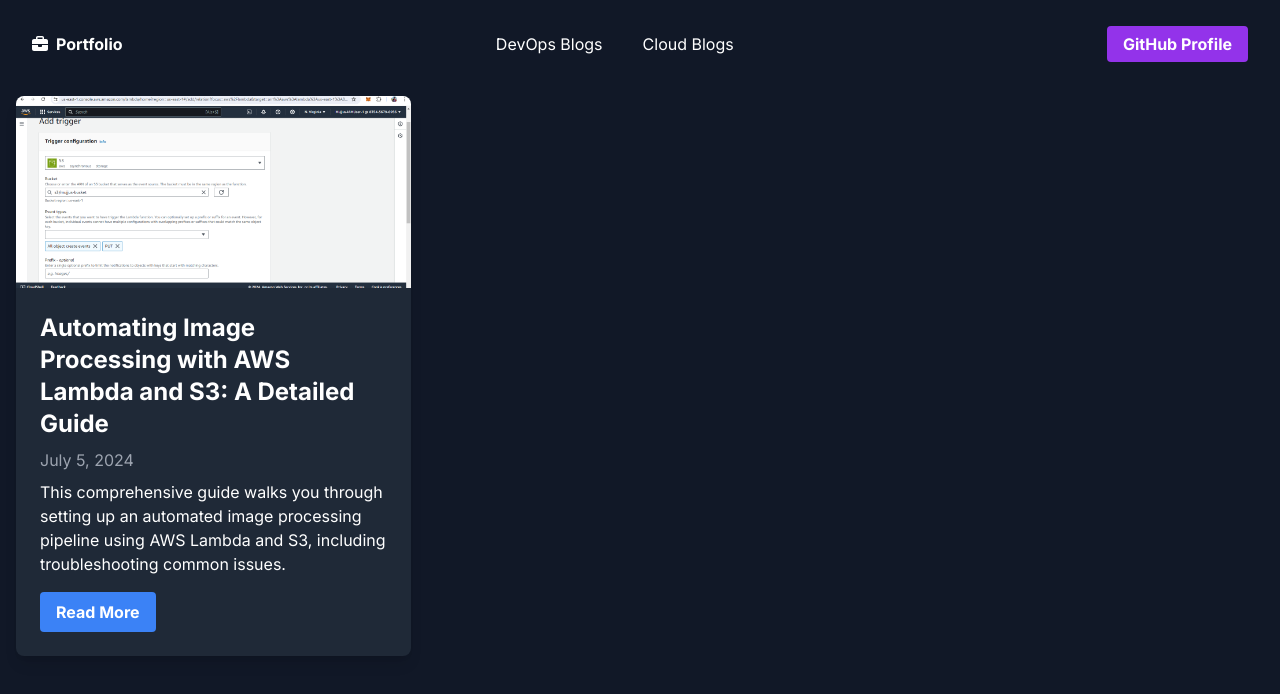
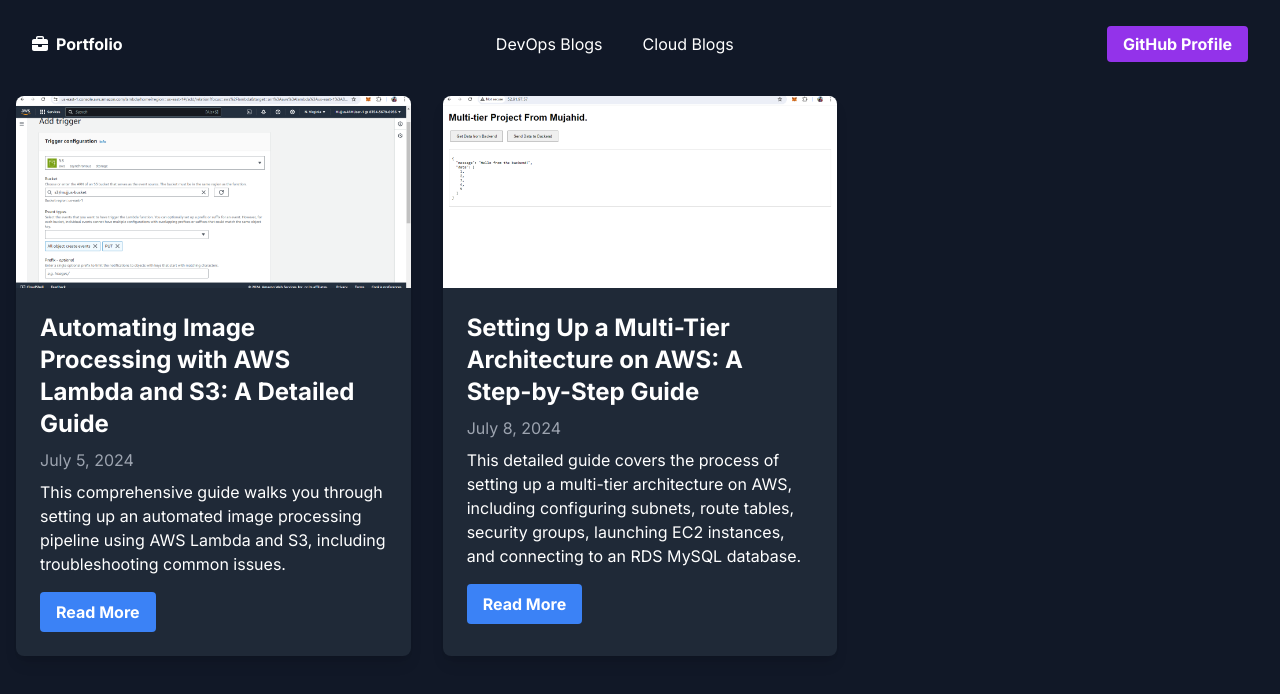
Before and after one commit to mujju834/Mujju, a Next.js app: page /blog in a window 1280 px wide. Shown: the top 694 px of the page. Built offline with nearby package versions, Linux system fonts and the light colour scheme.

Commit message:
added another blog

```diff
--- a/app/blog/Header.tsx
+++ b/app/blog/Header.tsx
@@ -20,6 +20,13 @@
       image: '/images/Devops-1.png', // Adjust the image path as needed
       filePath: './blogs/devops-beginners.docx', // Use relative path to the document
     },
+    {
+      title: 'Setting Up a Multi-Tier Architecture on AWS: A Step-by-Step Guide',
+      description: 'This detailed guide covers the process of setting up a multi-tier architecture on AWS, including configuring subnets, route tables, security groups, launching EC2 instances, and connecting to an RDS MySQL database.',
+      date: 'July 8, 2024',
+      image: '/images/Multi-tier.png', // Adjust the image path as needed
+      filePath: './blogs/Multi-Tier-Application.docx', // Use relative path to the document
+    }
     // ... Add other DevOps blogs here
   ];
 
```
Also changed, not shown: public/images/Multi-tier.png (added).
